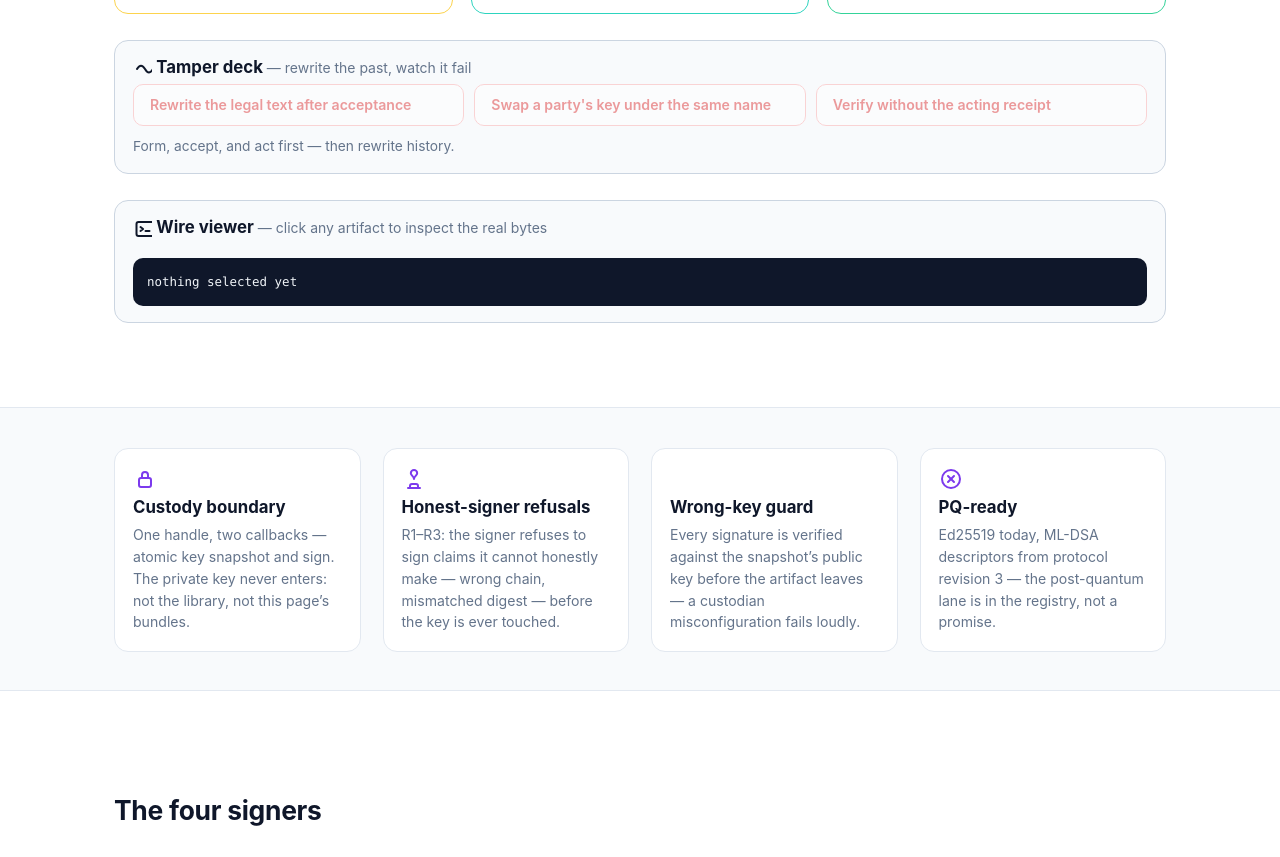
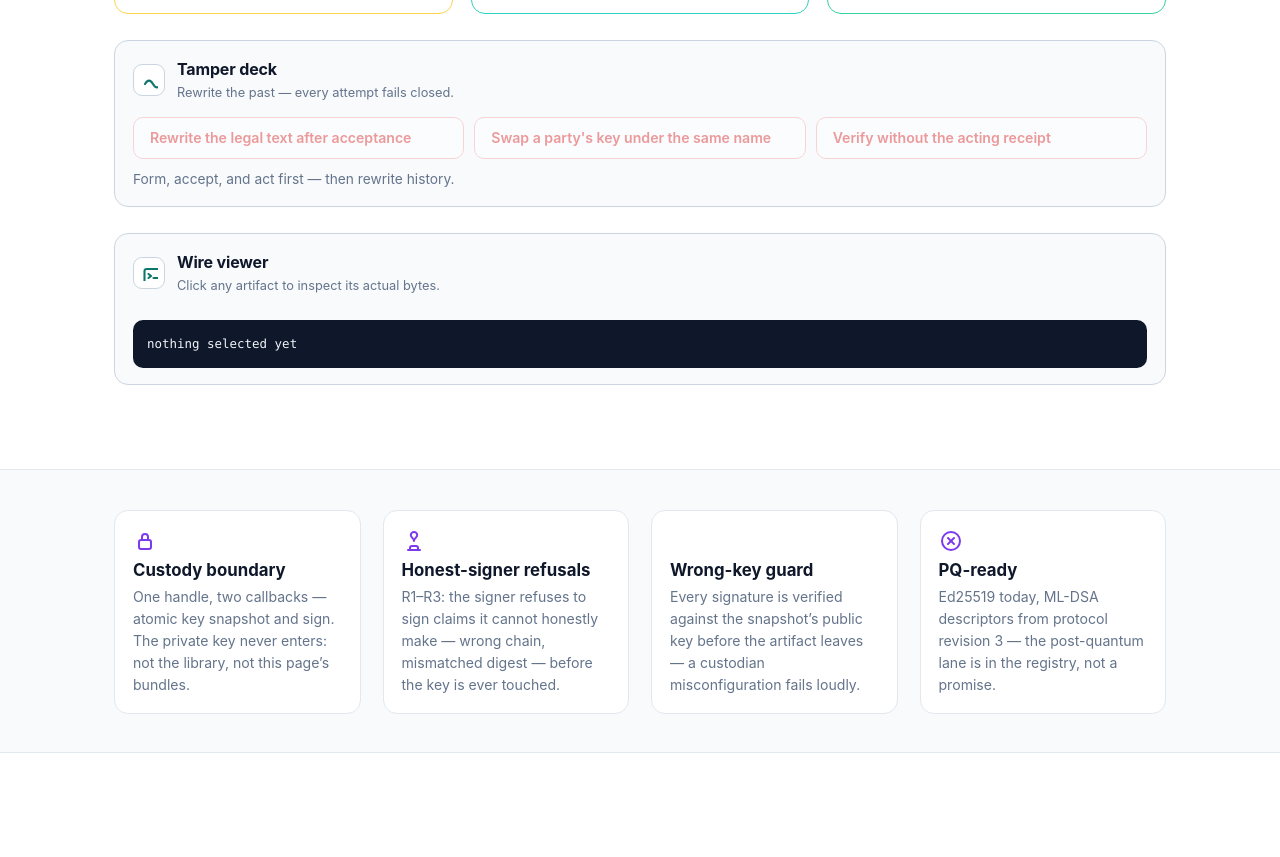
Before and after one commit to baselabs/charter_agreement_signer_typescript, a website with bundled scripts: page web/index.html in a window 1280 px wide. Shown: the part 2073-2930 px from the top of the page. Built offline with nearby package versions, Linux system fonts and the light colour scheme.

Commit message:
workshop: panel headers redesigned: badge icon, title line, subtitle line

```diff
--- a/web/index.html
+++ b/web/index.html
@@ -157,7 +157,7 @@
   </div>
 
   <div class="tamper">
-    <h3><svg class="ic"><use href="#i-wire"/></svg> Tamper deck <small>— rewrite the past, watch it fail</small></h3>
+    <div class="panel-head"><div class="panel-badge"><svg class="ic"><use href="#i-wire"/></svg></div><div class="panel-titles"><span class="panel-title">Tamper deck</span><span class="panel-sub">Rewrite the past — every attempt fails closed.</span></div></div>
     <div class="tamper-btns">
       <button class="btn danger" data-tamper="revision" disabled>Rewrite the legal text after acceptance</button>
       <button class="btn danger" data-tamper="descriptor" disabled>Swap a party's key under the same name</button>
@@ -167,7 +167,7 @@
   </div>
 
   <div class="wireviewer">
-    <h3><svg class="ic"><use href="#i-terminal"/></svg> Wire viewer <small>— click any artifact to inspect the real bytes</small></h3>
+    <div class="panel-head"><div class="panel-badge"><svg class="ic"><use href="#i-terminal"/></svg></div><div class="panel-titles"><span class="panel-title">Wire viewer</span><span class="panel-sub">Click any artifact to inspect its actual bytes.</span></div></div>
     <div class="seg-tabs" id="seg-tabs"></div>
     <pre class="wire" id="wire-body">nothing selected yet</pre>
   </div>
--- a/web/styles.css
+++ b/web/styles.css
@@ -275,3 +275,10 @@ details.raw pre { background: var(--hero); color: #a5f3fc; border-radius: 8px; p
 
 /* raw-JSON code box (facts area) */
 pre.codebox { background: var(--hero); color: #a5f3fc; border-radius: 10px; padding: 12px 14px; overflow: auto; max-height: 320px; font-size: .74rem; line-height: 1.55; margin: 0; white-space: pre-wrap; overflow-wrap: anywhere; }
+/* panel headers: badge icon + title + subtitle line (replaces the run-on h3+small) */
+.panel-head { display: flex; align-items: center; gap: 12px; margin: 0 0 14px; }
+.panel-badge { width: 32px; height: 32px; flex: 0 0 32px; display: grid; place-items: center; background: var(--bg); border: 1.5px solid var(--line-2); border-radius: 9px; color: var(--holder); }
+.panel-badge .ic { width: 17px; height: 17px; stroke-width: 2.1; }
+.panel-titles { display: flex; flex-direction: column; gap: 1px; min-width: 0; }
+.panel-title { font-size: 1rem; font-weight: 700; color: var(--ink); letter-spacing: -.01em; }
+.panel-sub { font-size: .8rem; color: var(--muted); font-weight: 400; }
```
